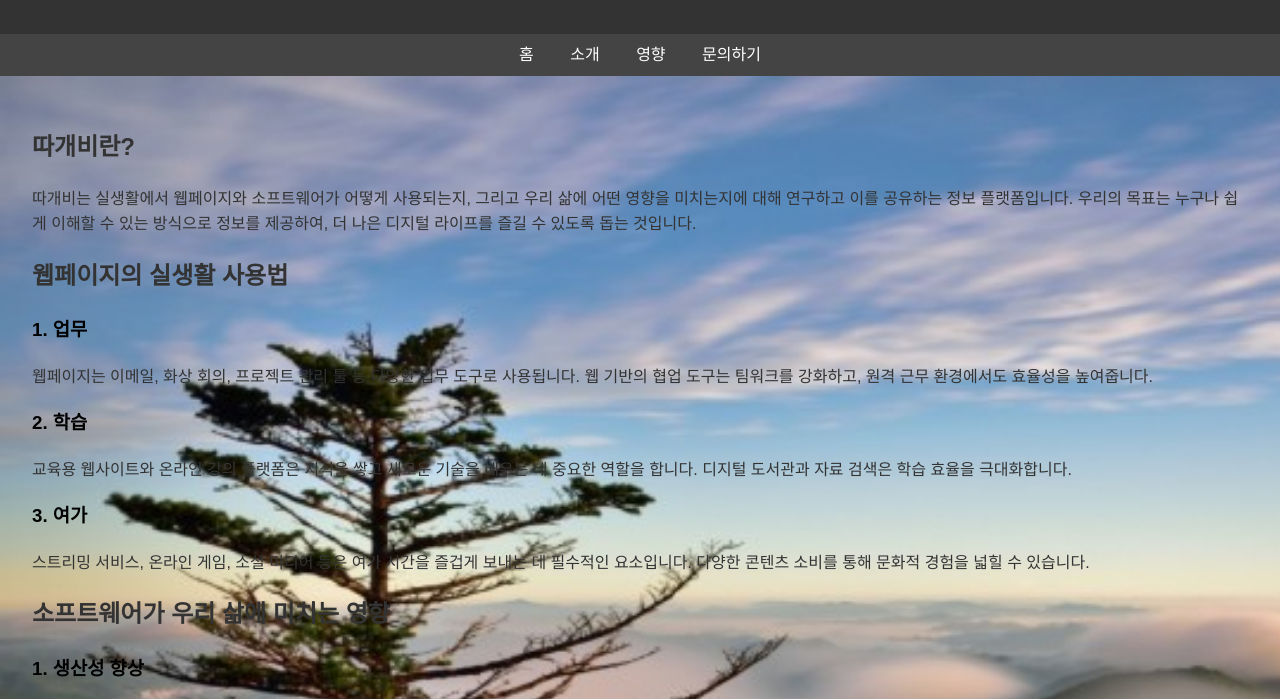
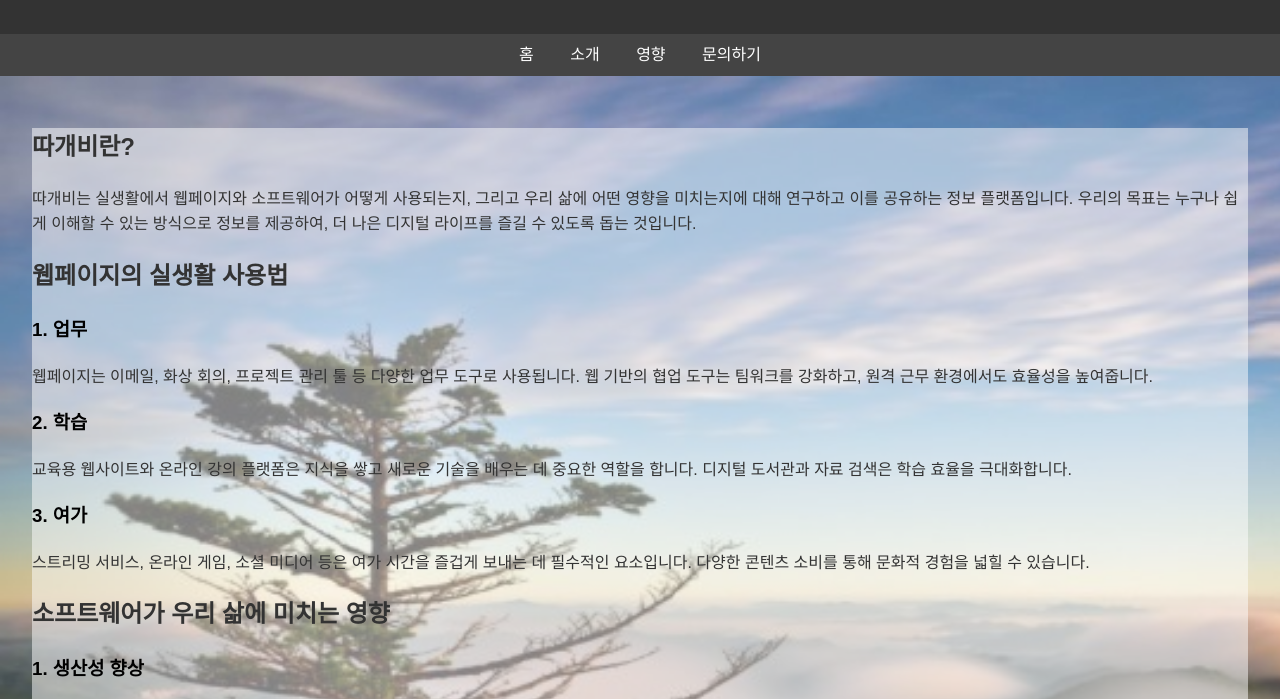
Before and after one commit to do4ng/Aaa, a plain HTML site: page index.html in a window 1280 px wide. Shown: the part 92-791 px from the top of the page. Drawn offline with Linux system fonts and the light colour scheme.

Commit message:
Update index.html

```diff
--- a/index.html
+++ b/index.html
@@ -39,7 +39,7 @@
 
         }
         .main {
-            background-color: hsl(0, 0%, 50%):
+            background-color: rgba(255,255,255,0.5);
         }
         p {
             font-weight; 500;
```
